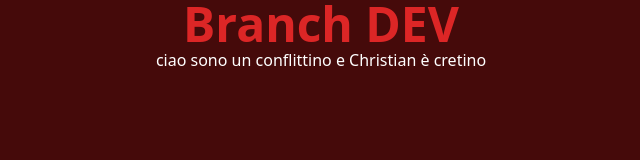
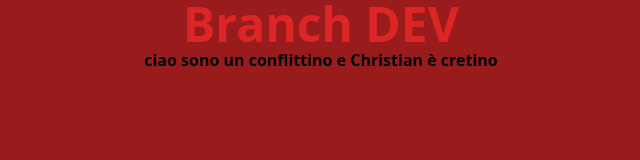
Before and after one commit to ChristianDiMichele/ciccio, a website: page index.html in a window 1280 px wide. Shown: the whole page, without its empty margins (319-959 px from the left). Drawn offline with Linux system fonts and the light colour scheme.

Commit message:
Definitivo

```diff
--- a/index.html
+++ b/index.html
@@ -7,9 +7,9 @@
     <link rel="stylesheet" href="/dist/output.css">
 </head>
 
-<body>
+<body class = "bg-red-800">
     <h1 class = "text-red-600 text-center text-5xl font-black">Branch DEV</h1>
-    <h3 class = "text-white text-center">ciao sono un conflittino e Christian è cretino</h3>
+    <h3 class = "text-black text-center font-bold">ciao sono un conflittino e Christian è cretino</h3>
 </body>
 
 </html>
```
Also changed, not shown: dist/output.css.
